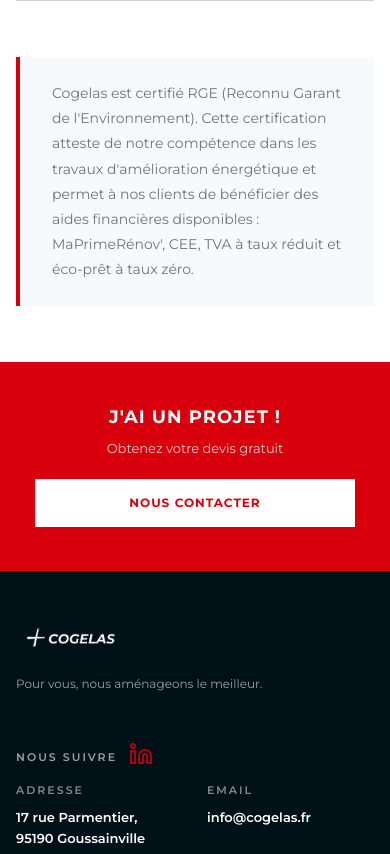
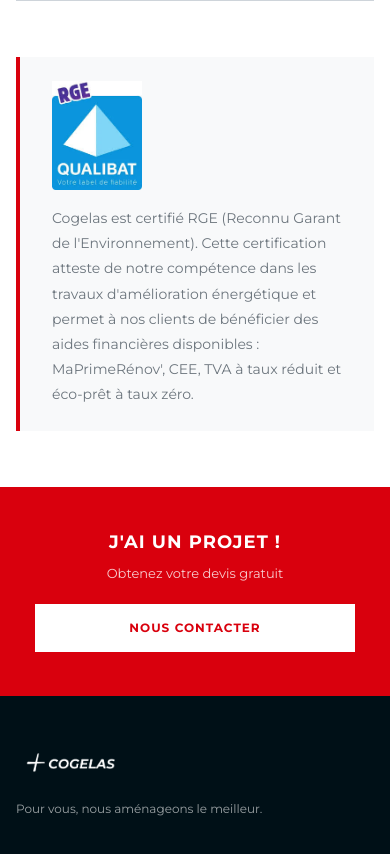
Before and after one commit to badr-fullstack-dev/Cogelas-Website, a website: page Cogelas-frontend/isolation-thermique.html in a window 390 px wide. Shown: the part 1944-2798 px from the top of the page. Drawn offline with Linux system fonts and the light colour scheme.

Commit message:
feat: add RGE certification badge to isolation-thermique page
Display the Qualibat RGE logo alongside the certification text block.
Adds .accent-block-inner--with-badge flex layout with mobile column stacking.

```diff
--- a/Cogelas-frontend/isolation-thermique.html
+++ b/Cogelas-frontend/isolation-thermique.html
@@ -111,7 +111,8 @@
     </div>
 
     <div class="accent-block">
-      <div class="accent-block-inner reveal">
+      <div class="accent-block-inner accent-block-inner--with-badge reveal">
+        <img class="accent-block-badge" src="media/RGE.jpeg" alt="Logo de la certification RGE (Reconnu Garant de l'Environnement)" loading="lazy" width="204" height="247">
         <p>Cogelas est certifié RGE (Reconnu Garant de l'Environnement). Cette certification atteste de notre compétence dans les travaux d'amélioration énergétique et permet à nos clients de bénéficier des aides financières disponibles : MaPrimeRénov', CEE, TVA à taux réduit et éco-prêt à taux zéro.</p>
       </div>
     </div>
--- a/Cogelas-frontend/style.css
+++ b/Cogelas-frontend/style.css
@@ -1335,6 +1335,24 @@
   font-size: 14px;
   line-height: 1.8;
   color: var(--gray-600);
+}
+.accent-block-inner--with-badge {
+  display: flex;
+  gap: 28px;
+  align-items: center;
+}
+.accent-block-badge {
+  width: 110px;
+  height: auto;
+  flex-shrink: 0;
+}
+@media (max-width: 600px) {
+  .accent-block-inner--with-badge {
+    flex-direction: column;
+    align-items: flex-start;
+    gap: 16px;
+  }
+  .accent-block-badge { width: 90px; }
 }
 
 /* One-off centered intro text (used on maconnerie page) */
```
Also changed, not shown: Cogelas-frontend/media/RGE.jpeg (added).
